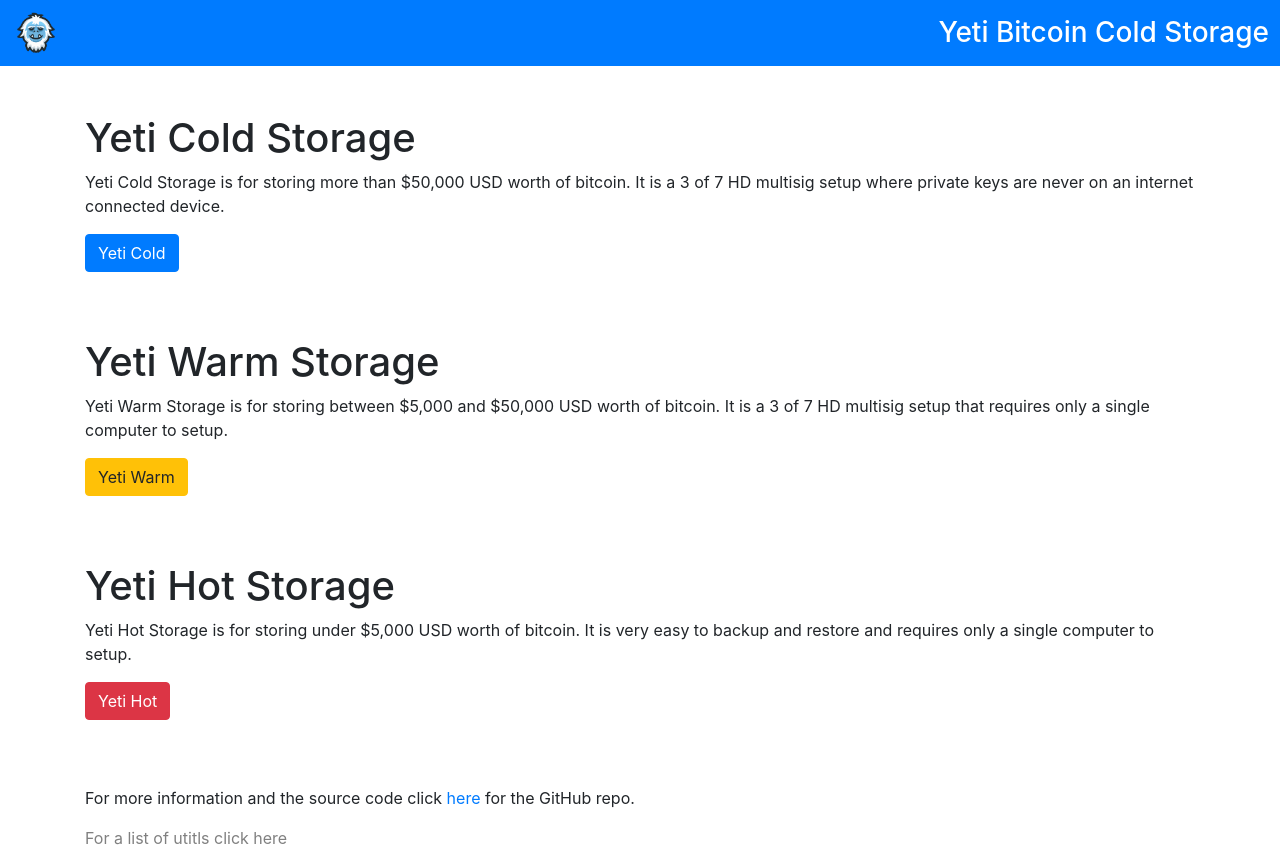
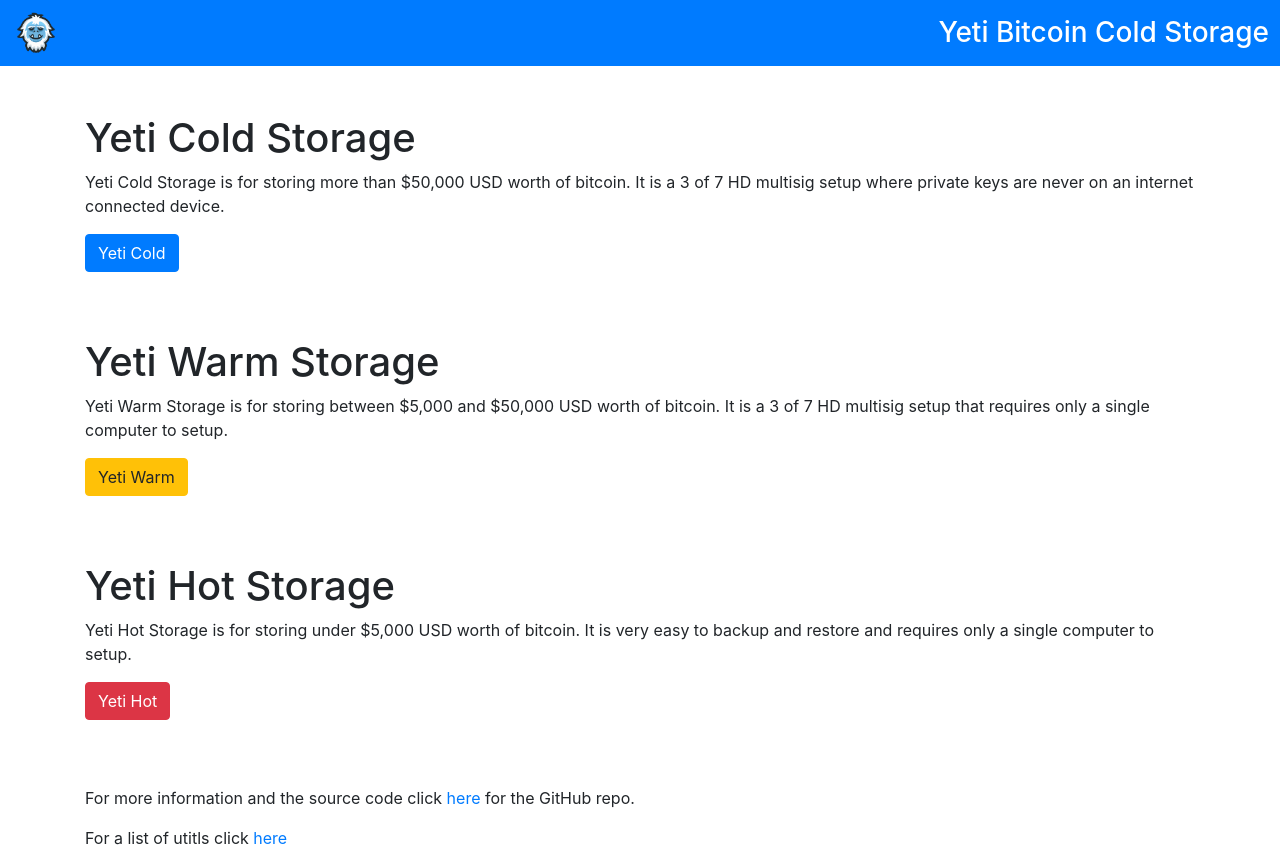
Before and after one commit to JWWeatherman/yetihosted, a Vue app: page / in a window 1280 px wide. Built offline with nearby package versions, Linux system fonts and the light colour scheme; what vue-default-value would draw is missing.

Commit message:
routing fix

```diff
--- a/src/components/overview.vue
+++ b/src/components/overview.vue
@@ -26,7 +26,7 @@
       </div>
       <p>
        <p style="color:light-gray;">For more information and the source code click <a href="https://github.com/JWWeatherman/yeticold">here</a> for the GitHub repo.</p>
-       <p style="color:gray;">For a list of utitls click <a v-on:click="Utils">here</a></p>
+       <p>For a list of utitls click <a href="" v-on:click="Utils">here</a></p>
     </div>
   </div>
 </template>
```
